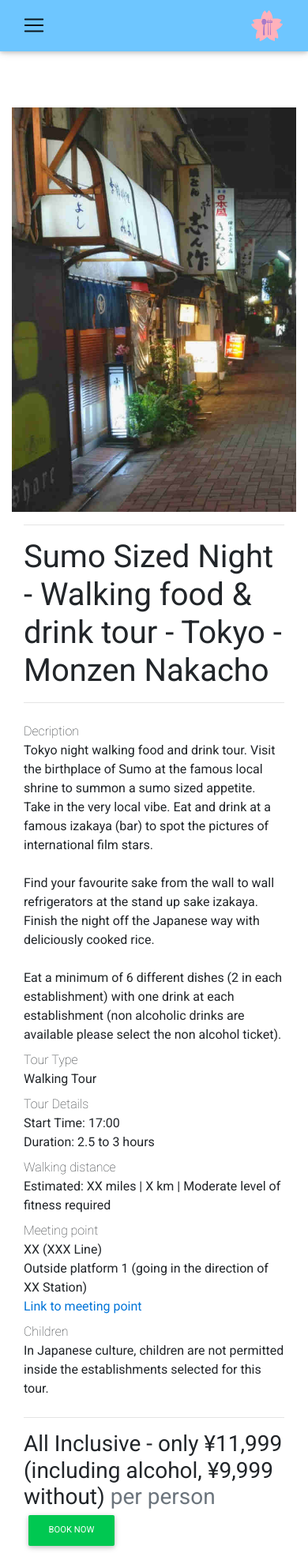
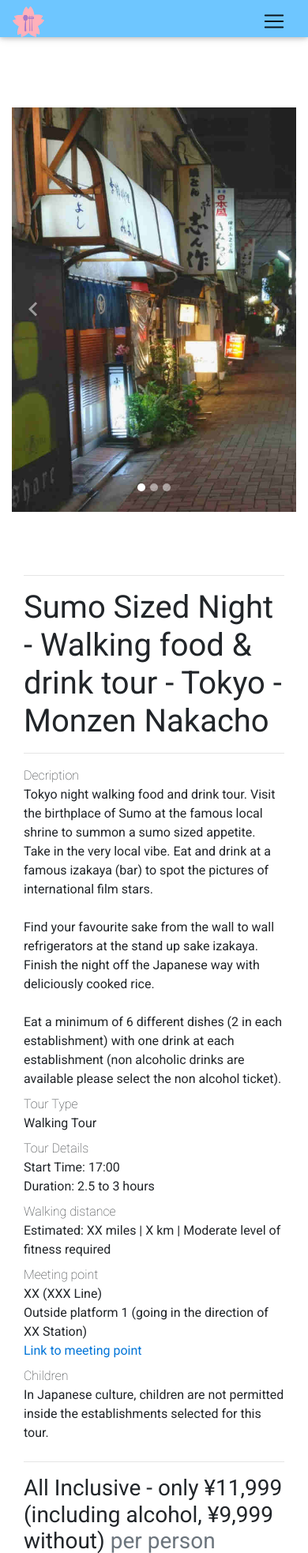
Before and after one commit to AoiToShiro/django-tastetours, a Django app: page /tours/sumosizednight/ in a window 390 px wide. Shown: the top 1966 px of the page at 79% size. Run offline with Django 3.2, Linux system fonts and the light colour scheme; parts of the project's set-up code (start-up, migrations or seed data) failed here and were passed over; some libraries are stand-ins or nearby versions.

Commit message:
Amended the collapse phone menu to appear on the right. Tours in dropdown still appear on the left. Need to resolve at some point

```diff
--- a/tastetoursjapan_project/static/css/project.css
+++ b/tastetoursjapan_project/static/css/project.css
@@ -18,7 +18,15 @@
   }
 }
 
+/* Adjustments to the nav bar header padding */
 
+a.navbar-brand {
+  padding:0; /*adjust this accordingly until you have it centered.*/
+       }
+
+.navbar {
+  padding-bottom: 0;
+}
 /* dropdowm toggle */
 
 .container .dropdown .dropdown-menu a:hover
--- a/tastetoursjapan_project/templates/base.html
+++ b/tastetoursjapan_project/templates/base.html
@@ -53,14 +53,14 @@
 
 
 
-      <nav class="navbar navbar-expand-md navbar-light fixed-top" style="background-color: #6ec6ff;">
+      <nav class="navbar navbar-expand-md navbar-light fixed-top text-right" style="background-color: #6ec6ff;">
+        <a class="navbar-brand" href="{% url 'home' %}">
+          <img src="{% static 'images/LogoSmallnavbar.svg' %}" alt="Logo">
+        </a>
         <button class="navbar-toggler" type="button" data-toggle="collapse" data-target="#navbarSupportedContent" aria-controls="navbarSupportedContent" aria-expanded="false" aria-label="Toggle navigation">
           <span class="navbar-toggler-icon"></span>
         </button>
 
-        <a class="navbar-brand" href="{% url 'home' %}">
-          <img src="{% static 'images/LogoSmallnavbar.svg' %}" alt="Logo">
-        </a>
         <!-- Navbar text-->
           <span class="navbar-brand collapse navbar-collapse">
             Taste Tours Tokyo
@@ -69,7 +69,7 @@
 
 
         <div class="collapse navbar-collapse" id="navbarSupportedContent">
-          <ul class="navbar-nav ml-auto">
+          <ul class="navbar-nav ml-auto text-right">
             {% comment %} <li class="nav-item active">
               <a class="nav-link" href="{% url 'home' %}">Home <span class="sr-only">(current)</span></a>
             </li>
@@ -96,7 +96,7 @@
               </li>
             {% endif %} {% endcomment %}
               {% comment %} </li> {% endcomment %}
-                <li class="nav-item dropdown">
+                <li class="nav-item dropdown text-right">
                   <a class="nav-link dropdown-toggle" id="navbarDropdownMenuLink" data-toggle="dropdown" role="button" aria-haspopup="true" aria-expanded="false">Tours</a>
                   <div class="dropdown-menu" aria-labelledby="navbarDropdownMenuLink">
                     <a class="dropdown-item" href="{% url 'tours:edooutpost' %}">Edo Outpost</a>
@@ -113,16 +113,16 @@
                 </li>
                 <div class="">
                    <ul>
-                    <form class="form-inline">
-                     <a href='https://tickets.tastetourstokyo.com/?style=list' class="btn btn-success btn-sm my-2">Book Now</a>
+                    <form class="form-inline text-right">
+                     <a href='https://tickets.tastetourstokyo.com/?style=list' class="btn btn-success btn-sm my-2 ml-auto">Book Now</a>
                     </form>
                   </ul>
                   </div>
 
                   <div class="">
                     <ul>
-                      <form class="form-inline">
-                        <a href="{% url 'contactus:email' %}" class="btn btn-secondary btn-sm my-2">Contact Us</a>
+                      <form class="form-inline text-right">
+                        <a href="{% url 'contactus:email' %}" class="btn btn-secondary btn-sm my-2 ml-auto">Contact Us</a>
                       </form>
                     </ul>
                   </ul>
--- a/tastetoursjapan_project/templates/tours/sumosizednight.html
+++ b/tastetoursjapan_project/templates/tours/sumosizednight.html
@@ -50,6 +50,16 @@
 
             </div>
           </div>
+          </div>
+            <a class="carousel-control-prev" href="#myCarousel" role="button" data-slide="prev">
+              <span class="carousel-control-prev-icon" aria-hidden="true"></span>
+              <span class="sr-only">Previous</span>
+            </a>
+            <a class="carousel-control-next" href="#myCarousel" role="button" data-slide="next">
+              <span class="carousel-control-next-icon" aria-hidden="true"></span>
+              <span class="sr-only">Next</span>
+            </a>
+            </div>
 
         <!--/.Product-->
 
@@ -57,8 +67,8 @@
         <div class="col-lg-12">
 
             <!--First row-->
-            <div class="row wow fadeIn" data-wow-delay="0.4s">
-                <div class="col-md-12 col-lg-12 col-md-12">
+            <div class="row" data-wow-delay="0.4s">
+                <div class="col-md-12 ">
                     <!--Product-->
                     <div class="product-wrapper">
 
@@ -72,11 +82,11 @@
                         <hr>
 
 
-                        <dl class="row mt-4">
+                        <dl class="row ">
 
 
-                            <dt class="col-sm-3">Decription</dt>
-                            <dd class="col-sm-9">
+                            <dt class="col-sm-2">Decription</dt>
+                            <dd class="col-sm-10">
                               Tokyo night walking food and drink tour. Visit the birthplace of Sumo
                               at the famous local shrine to summon a sumo sized appetite.
                               Take in the very local vibe. Eat and drink at a famous
@@ -91,23 +101,23 @@
                               drinks are available please select the non alcohol ticket).
                               </dd>
                             {% comment %} <dd class="col-sm-9 offset-sm-3">Donec id elit non mi porta gravida at eget metus.</dd> {% endcomment %}
-                            <dt class="col-sm-3">Tour Type</dt>
-                            <dd class="col-sm-9">Walking Tour</dd>
+                            <dt class="col-sm-2">Tour Type</dt>
+                            <dd class="col-sm-10">Walking Tour</dd>
 
-                            <dt class="col-sm-3">Tour Details</dt>
-                            <dd class="col-sm-9">Start Time: 17:00<br>
+                            <dt class="col-sm-2">Tour Details</dt>
+                            <dd class="col-sm-10">Start Time: 17:00<br>
                               Duration: 2.5 to 3 hours</dd>
 
-                            <dt class="col-sm-3">Walking distance</dt>
-                            <dd class="col-sm-9">Estimated: XX miles | X km | Moderate level of fitness required</dd>
+                            <dt class="col-sm-2">Walking distance</dt>
+                            <dd class="col-sm-10">Estimated: XX miles | X km | Moderate level of fitness required</dd>
 
-                            <dt class="col-sm-3">Meeting point</dt>
-                            <dd class="col-sm-9">XX (XXX Line)<br>
+                            <dt class="col-sm-2">Meeting point</dt>
+                            <dd class="col-sm-10">XX (XXX Line)<br>
                             Outside platform 1 (going in the direction of XX Station)<br>
                             <a class="location" href="https://map.what3words.com/pasting.lush.remake">Link to meeting point</a></dd>
 
-                            <dt class="col-sm-3">Children</dt>
-                            <dd class="col-sm-9">In Japanese culture, children are not
+                            <dt class="col-sm-2">Children</dt>
+                            <dd class="col-sm-10">In Japanese culture, children are not
                               permitted inside the establishments selected for this tour.</dd>
                         </dl>
                           <hr>
@@ -121,12 +131,12 @@
 
                     </div>
                     <!--Product-->
+                    </div>
+                </div>
 
-                </div>
-            </div>
             <!--/.First row-->
+                    </div>
 
-        </div>
 <hr>
         {% comment %} pinterest Why board {% endcomment %}
         {% comment %} <a data-pin-do="embedBoard" data-pin-board-width="1200"
```
